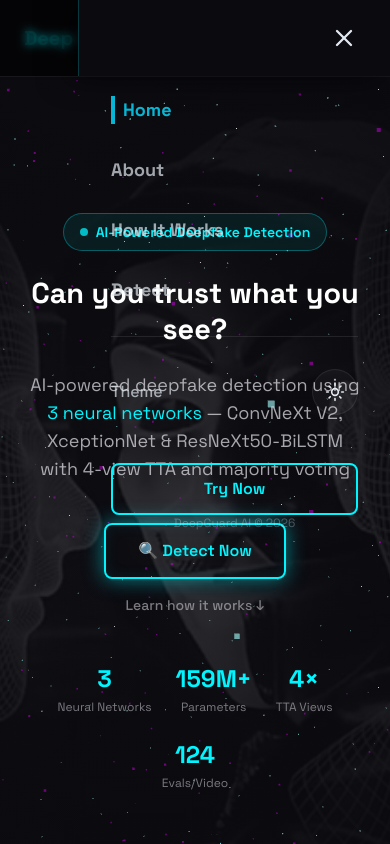
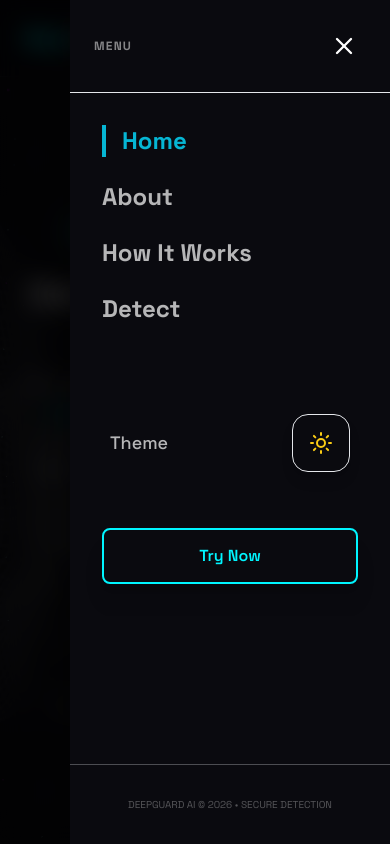
Before and after one commit to omkarph1/deepfake-detector-v2, a React (Vite) app in the folder frontend/: page / in a window 390 px wide. Both pictures are taken after a click on the button "Open Menu". Shown: the top 844 px of the page. Built offline with nearby package versions, Linux system fonts and the light colour scheme.

Commit message:
Fix mobile sidebar layout and transparency issues with solid background and integrated close button

```diff
--- a/frontend/src/components/Navbar.jsx
+++ b/frontend/src/components/Navbar.jsx
@@ -31,6 +31,7 @@ export default function Navbar({ isDarkMode, toggleTheme }) {
     ];
 
     return (
+        <>
             <nav className="fixed top-0 left-0 right-0 z-50 flex items-center justify-between px-6 md:px-8 py-4 nav-header">
                 <Link to="/" className="flex items-center gap-2 transition-transform hover:opacity-80">
                     <span className="text-xl md:text-2xl font-black" style={{ color: 'var(--cyan)' }}>Deep</span>
@@ -70,67 +71,83 @@ export default function Navbar({ isDarkMode, toggleTheme }) {
                     </Link>
                 </div>
 
-            {/* Mobile Menu Button */}
+                {/* Mobile Menu Button - Hamburger only, X will be inside sidebar */}
                 <button
-                className="md:hidden p-2 text-current z-[60]"
-                onClick={() => setIsOpen(!isOpen)}
-                aria-label="Toggle Menu"
+                    className={`md:hidden p-2 text-current transition-opacity duration-200 ${isOpen ? 'opacity-0' : 'opacity-100'}`}
+                    onClick={() => setIsOpen(true)}
+                    aria-label="Open Menu"
                 >
-                {isOpen ? <X size={28} /> : <Menu size={28} />}
+                    <Menu size={28} />
                 </button>
+            </nav>
 
             {/* Mobile Sidebar Overlay */}
             <div
-                className={`fixed inset-0 bg-black/50 backdrop-blur-sm z-[55] transition-opacity duration-300 md:hidden ${isOpen ? 'opacity-100 pointer-events-auto' : 'opacity-0 pointer-events-none'}`}
+                className={`fixed inset-0 bg-black/70 backdrop-blur-md z-[60] transition-opacity duration-300 md:hidden ${isOpen ? 'opacity-100 pointer-events-auto' : 'opacity-0 pointer-events-none'}`}
                 onClick={() => setIsOpen(false)}
             />
 
-            {/* Mobile Sidebar */}
+            {/* Mobile Sidebar Container */}
             <div
-                className={`fixed top-0 right-0 bottom-0 w-4/5 max-w-sm z-[58] transition-transform duration-300 ease-in-out md:hidden shadow-2xl flex flex-col p-8 backdrop-blur-xl ${isOpen ? 'translate-x-0' : 'translate-x-full'}`}
+                className={`fixed top-0 right-0 bottom-0 w-[85%] max-w-[320px] z-[70] transition-transform duration-300 ease-in-out md:hidden shadow-[0_0_50px_rgba(0,0,0,0.5)] flex flex-col ${isOpen ? 'translate-x-0' : 'translate-x-full'}`}
                 style={{
-                    backgroundColor: isDarkMode ? '#0a0a0f' : '#f0f9ff', // Forced solid dark bg or solid sky-50
-                    borderLeft: `1px solid ${isDarkMode ? 'rgba(0, 245, 255, 0.2)' : 'rgba(0, 136, 204, 0.2)'}`,
-                    boxShadow: isDarkMode ? '-10px 0 30px rgba(0,0,0,0.5)' : '-10px 0 30px rgba(0,0,0,0.05)'
+                    backgroundColor: isDarkMode ? '#0a0a0f' : '#e0f2fe',
+                    color: isDarkMode ? '#ffffff' : '#0f172a',
+                    opacity: 1
                 }}
             >
-                <div className="flex flex-col gap-8 mt-16">
+                {/* Sidebar Header */}
+                <div className="flex items-center justify-between p-6 border-b border-current/5">
+                    <span className="font-bold text-lg opacity-50 uppercase tracking-widest text-xs">Menu</span>
+                    <button
+                        onClick={() => setIsOpen(false)}
+                        className="p-2 hover:bg-current/10 rounded-full transition-colors"
+                        aria-label="Close Menu"
+                    >
+                        <X size={28} />
+                    </button>
+                </div>
+
+                {/* Links Container */}
+                <div className="flex flex-col gap-6 p-8 overflow-y-auto">
                     {navLinks.map(([href, label]) => (
                         <NavLink
                             key={href}
                             to={href}
                             className={({ isActive }) =>
-                                `text-lg font-bold transition-all ${isActive ? 'text-cyan-500 pl-2 border-l-4 border-cyan-500' : 'text-current opacity-70 hover:opacity-100'}`
+                                `text-2xl font-bold transition-all ${isActive ? 'text-cyan-500 pl-4 border-l-4 border-cyan-500' : 'opacity-70 hover:opacity-100'}`
                             }
                         >
                             {label}
                         </NavLink>
                     ))}
 
-                    <hr className="opacity-10" />
+                    <div className="h-px bg-current/10 my-4" />
 
-                    <div className="flex items-center justify-between">
-                        <span className="font-medium opacity-70">Theme</span>
+                    <div className="flex items-center justify-between p-2">
+                        <span className="font-medium opacity-70 text-lg">Theme</span>
                         <button
                             onClick={toggleTheme}
-                            className="p-3 rounded-full nav-theme-toggle flex items-center justify-center"
+                            className="p-4 rounded-2xl bg-current/5 border border-current/10 flex items-center justify-center transition-all hover:scale-105 active:scale-95 shadow-lg"
                         >
-                            {isDarkMode ? <Sun size={20} /> : <Moon size={20} />}
+                            {isDarkMode ? <Sun size={24} className="text-yellow-400" /> : <Moon size={24} className="text-blue-600" />}
                         </button>
                     </div>
 
                     <Link
                         to="/detect"
-                        className="btn-neon text-center py-3 px-6 mt-4"
+                        className="btn-neon text-center py-4 px-6 mt-6 text-lg shadow-xl"
+                        onClick={() => setIsOpen(false)}
                     >
                         Try Now
                     </Link>
                 </div>
 
-                <div className="mt-auto text-center opacity-30 text-xs">
-                    DeepGuard AI © 2026
+                {/* Footer */}
+                <div className="mt-auto p-8 text-center opacity-30 text-[10px] border-t border-current/5">
+                    DEEPGUARD AI © 2026 • SECURE DETECTION
                 </div>
             </div>
-        </nav>
+        </>
     );
 }
```
Lines whose indentation alone changed are shown as unchanged.
